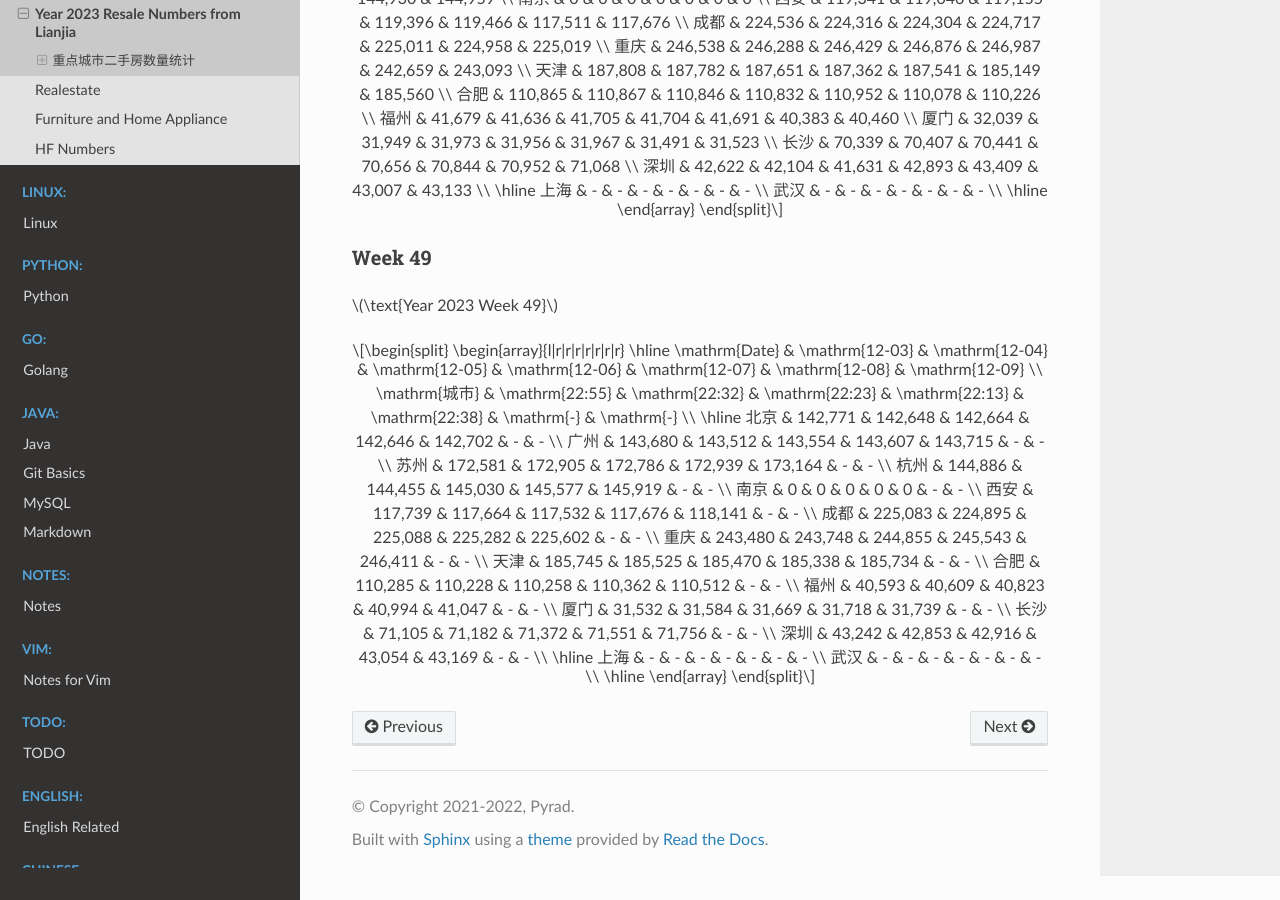
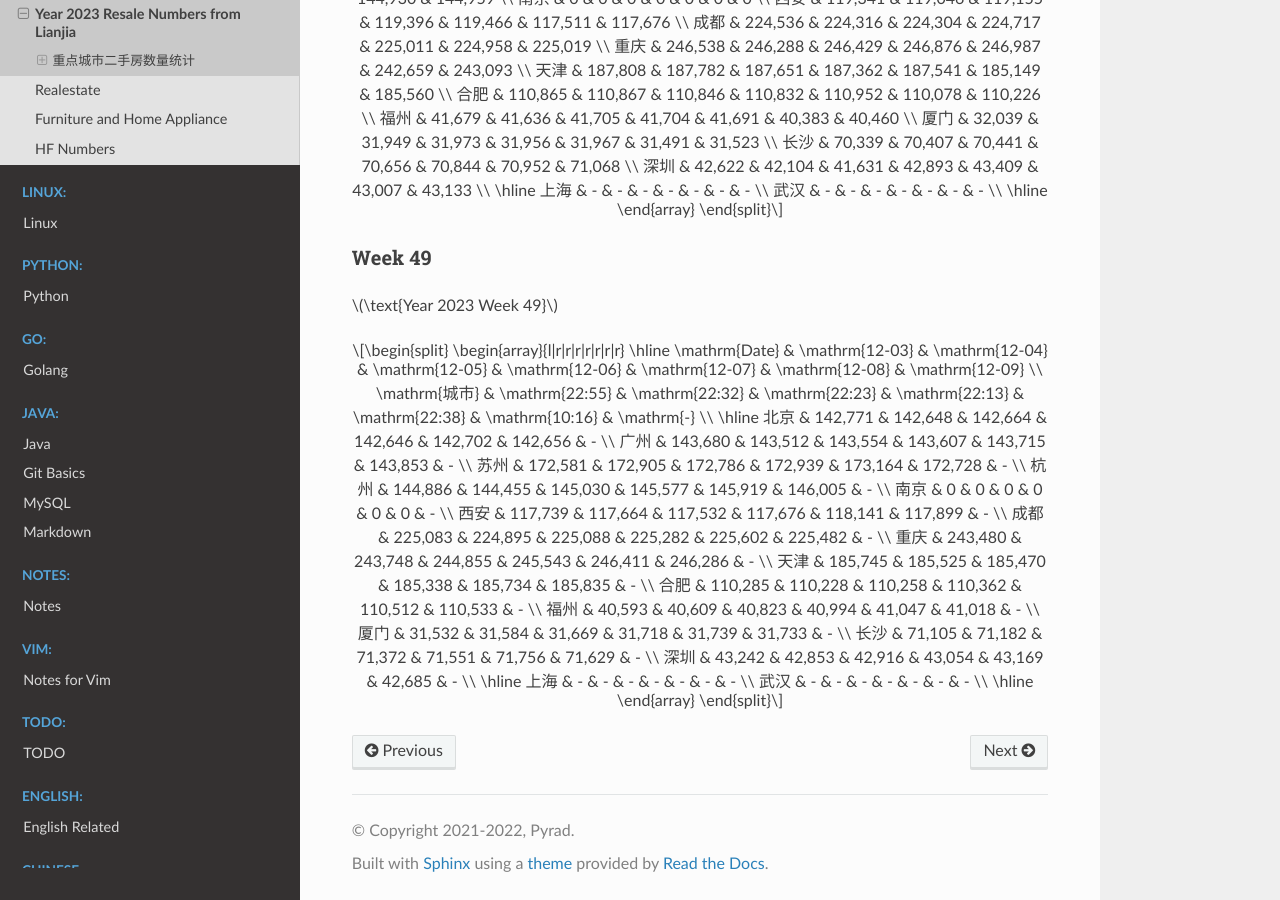
Before and after one commit to Pyrad/pyradnotes, a Sphinx documentation site: the page built from source/RealEstate/resalenumbers2023.md, in a window 1280 px wide and 900 px high, scrolled down 19728 px. Built offline with Sphinx 7.4.7 and the Read the Docs theme 2.0.0, drawn with Linux system fonts in a browser that asks for light colours; a script that is not in the unit is left out.

Commit message:
Realestate Update resale numbers 2023-12-08 10:16

```diff
--- a/source/RealEstate/resalenumbers2023.md
+++ b/source/RealEstate/resalenumbers2023.md
@@ -1282,22 +1282,22 @@
 \begin{array}{l|r|r|r|r|r|r|r}
 \hline
 \mathrm{Date} & \mathrm{12-03} & \mathrm{12-04} & \mathrm{12-05} & \mathrm{12-06} & \mathrm{12-07} & \mathrm{12-08} & \mathrm{12-09} \\
-\mathrm{城市} & \mathrm{22:55} & \mathrm{22:32} & \mathrm{22:23} & \mathrm{22:13} & \mathrm{22:38} & \mathrm{-} & \mathrm{-} \\
+\mathrm{城市} & \mathrm{22:55} & \mathrm{22:32} & \mathrm{22:23} & \mathrm{22:13} & \mathrm{22:38} & \mathrm{10:16} & \mathrm{-} \\
 \hline
-北京 & 142,771 & 142,648 & 142,664 & 142,646 & 142,702 & - & - \\
-广州 & 143,680 & 143,512 & 143,554 & 143,607 & 143,715 & - & - \\
-苏州 & 172,581 & 172,905 & 172,786 & 172,939 & 173,164 & - & - \\
-杭州 & 144,886 & 144,455 & 145,030 & 145,577 & 145,919 & - & - \\
-南京 & 0 & 0 & 0 & 0 & 0 & - & - \\
-西安 & 117,739 & 117,664 & 117,532 & 117,676 & 118,141 & - & - \\
-成都 & 225,083 & 224,895 & 225,088 & 225,282 & 225,602 & - & - \\
-重庆 & 243,480 & 243,748 & 244,855 & 245,543 & 246,411 & - & - \\
-天津 & 185,745 & 185,525 & 185,470 & 185,338 & 185,734 & - & - \\
-合肥 & 110,285 & 110,228 & 110,258 & 110,362 & 110,512 & - & - \\
-福州 & 40,593 & 40,609 & 40,823 & 40,994 & 41,047 & - & - \\
-厦门 & 31,532 & 31,584 & 31,669 & 31,718 & 31,739 & - & - \\
-长沙 & 71,105 & 71,182 & 71,372 & 71,551 & 71,756 & - & - \\
-深圳 & 43,242 & 42,853 & 42,916 & 43,054 & 43,169 & - & - \\
+北京 & 142,771 & 142,648 & 142,664 & 142,646 & 142,702 & 142,656 & - \\
+广州 & 143,680 & 143,512 & 143,554 & 143,607 & 143,715 & 143,853 & - \\
+苏州 & 172,581 & 172,905 & 172,786 & 172,939 & 173,164 & 172,728 & - \\
+杭州 & 144,886 & 144,455 & 145,030 & 145,577 & 145,919 & 146,005 & - \\
+南京 & 0 & 0 & 0 & 0 & 0 & 0 & - \\
+西安 & 117,739 & 117,664 & 117,532 & 117,676 & 118,141 & 117,899 & - \\
+成都 & 225,083 & 224,895 & 225,088 & 225,282 & 225,602 & 225,482 & - \\
+重庆 & 243,480 & 243,748 & 244,855 & 245,543 & 246,411 & 246,286 & - \\
+天津 & 185,745 & 185,525 & 185,470 & 185,338 & 185,734 & 185,835 & - \\
+合肥 & 110,285 & 110,228 & 110,258 & 110,362 & 110,512 & 110,533 & - \\
+福州 & 40,593 & 40,609 & 40,823 & 40,994 & 41,047 & 41,018 & - \\
+厦门 & 31,532 & 31,584 & 31,669 & 31,718 & 31,739 & 31,733 & - \\
+长沙 & 71,105 & 71,182 & 71,372 & 71,551 & 71,756 & 71,629 & - \\
+深圳 & 43,242 & 42,853 & 42,916 & 43,054 & 43,169 & 42,685 & - \\
 \hline
 上海 & - & - & - & - & - & - & - \\
 武汉 & - & - & - & - & - & - & - \\
```
Also changed, not shown: 1 other file.
